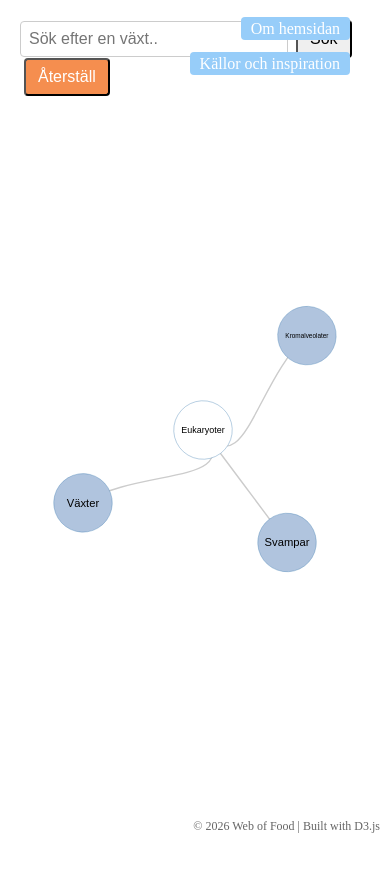
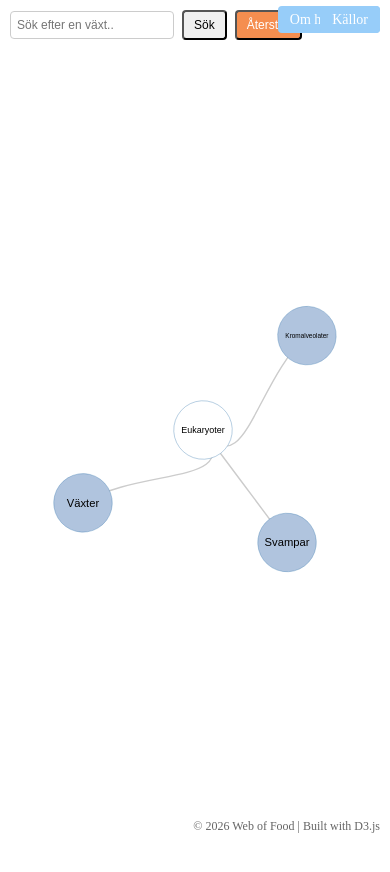
Before and after one commit to FoundueVonDue/web-of-food, a plain HTML site: page index.html in a window 390 px wide. Shown: the top 872 px of the page. Drawn offline with Linux system fonts and the light colour scheme.

Commit message:
Add files via upload

```diff
--- a/index.html
+++ b/index.html
@@ -9,8 +9,8 @@
 
 <head>
     <meta charset="UTF-8">
-    <meta name="viewport" content="width=device-width, initial-scale=0.5">
-    <title>My Page</title>
+    <meta name="viewport" content="width=device-width, initial-scale=0.5, maximum-scale=1.0, user-scalable=no">
+    <title>Det gastronomiska släktträdet</title>
     <link rel="stylesheet" href="style.css">
 </head>
 <body>
@@ -43,7 +43,7 @@
     </nav>
     <nav style="position: fixed; top: 55px; right: 40px; z-index: 1000;">
         <a href="sources.html" style="padding: 3px 10px; font-size: 16px; background: #97cdf9; color: white; text-decoration: none; border-radius: 4px;">
-            Källor och inspiration
+            Källor
         </a>
     </nav>
 
--- a/script.js
+++ b/script.js
@@ -3577,7 +3577,7 @@ var zoomMin = 0.1;
 var zoomMax = 0.1;
 var currentZoom = 1; // Current zoom scale on the page - updates each time the zoom function is used
 
-var hoverScaleConstant = 1.5;   // How much the node and font increases in size if currentZoom = 1 (no zoom in/out)
+var hoverScaleConstant = 0.9;   // How much the node and font increases in size if currentZoom = 1 (no zoom in/out)
 var hoverNodeDuration_on = 0;    // How long time to expand node hovered over?
 var hoverNodeDuration_off = 500;    // How long time to shrink node no longer hovered over?
 var hoverTextDuration_on = 500;    // How long time to shrink text in node hovered over? (greater than hoverNodeDuration_on, so as to not reach past node)
@@ -3817,9 +3817,16 @@ var node = svg.selectAll("g.node")
 var nodeEnter = node.enter().append("g")
     .attr("class", "node")
     .on("click", click)
-
-    // Increase size of node and text within when hovered over:
+    .on("touchstart", function(d) {
+        // Prevent default to avoid triggering mouseover
+        d3.event.preventDefault();
+        // Trigger click
+        click.call(this, d);
+    })
     .on("mouseover", function(d) {
+        // Only trigger on non-touch devices
+        if (d3.event.sourceEvent && d3.event.sourceEvent.type === "touchstart") return;
+
         this.parentNode.appendChild(this);
 
         var hoverScale = Math.max(hoverScaleConstant / currentZoom, 1);
@@ -3829,7 +3836,6 @@ var nodeEnter = node.enter().append("g")
             .duration(hoverNodeDuration_on)
             .attr("r", nodeRadius * hoverScale);
 
-    // Target tspan elements instead of text
         var lines = d.name.split(lineBreakString);
         var fontSize = calculateFontSize(lines) * hoverScale;
         d3.select(this).select("text")
@@ -3844,7 +3850,6 @@ var nodeEnter = node.enter().append("g")
             .duration(hoverNodeDuration_off)
             .attr("r", nodeRadius);
 
-    // Target tspan elements instead of text
         var lines = d.name.split(lineBreakString);
         var fontSize = calculateFontSize(lines);
         d3.select(this).select("text")
--- a/style.css
+++ b/style.css
@@ -29,10 +29,49 @@ p{
   padding-bottom: 50px;
 }
 
-sources{
-  padding-bottom: 10px;
-}
 
 h2{
   padding-bottom: 12px;
 }
+
+
+/* Mobile-specific adjustments */
+@media (max-width: 768px) {
+    /* Search container */
+    #search-container {
+        top: 10px !important;
+        left: 10px !important;
+        right: 10px !important;
+        width: auto !important;
+    }
+
+    #search-input {
+        width: 100% !important;
+        max-width: 150px !important;
+        font-size: 12px !important;
+        padding: 6px !important;
+    }
+
+    #search-button, #reset-button {
+        font-size: 12px !important;
+        padding: 6px 10px !important;
+    }
+
+    /* About/navigation buttons */
+    nav {
+        top: 10px !important;
+        right: 10px !important;
+    }
+
+    nav a, nav button {
+        font-size: 14px !important;
+        padding: 6px 12px !important;
+    }
+
+    /* Copyright text */
+    #copyright {
+        font-size: 10px !important;
+        bottom: 5px !important;
+        left: 5px !important;
+    }
+}
```
Also changed, not shown: about.html (+3 -2 lines). Lines whose indentation alone changed are shown as unchanged.
